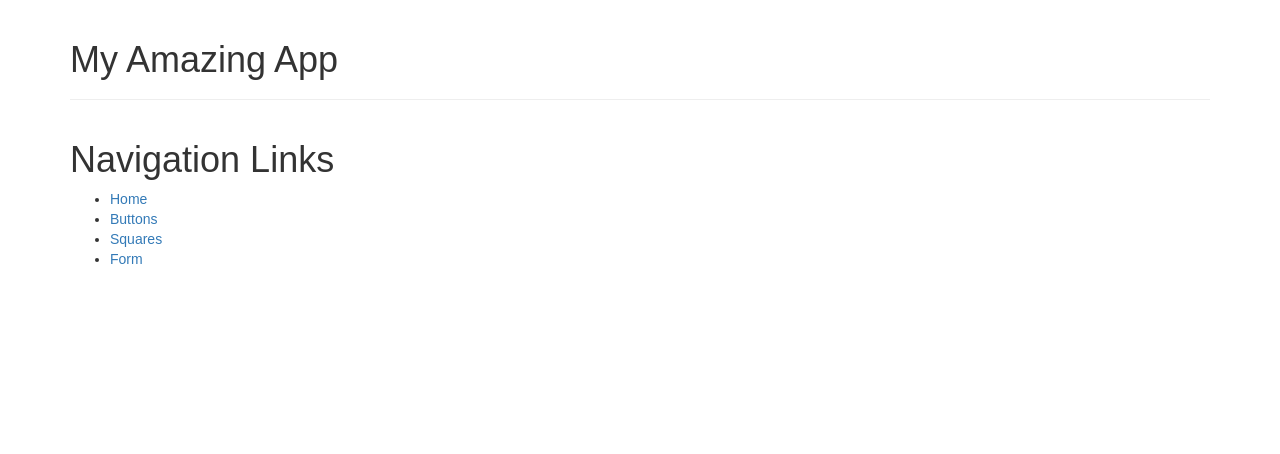
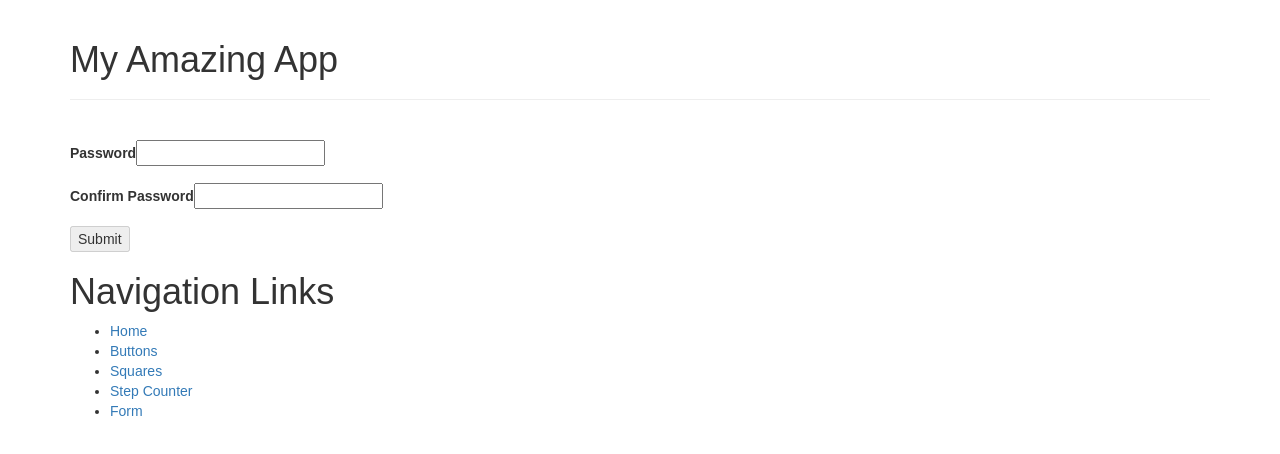
Before and after one commit to arthurg90/react-week, a React (Create React App) app: page / in a window 1280 px wide. Shown: the top 454 px of the page. Built offline with nearby package versions, Linux system fonts and the light colour scheme.

Commit message:
working through lifting state challenges

```diff
--- a/src/App.jsx
+++ b/src/App.jsx
@@ -1,4 +1,4 @@
-// state exercice
+// state exercise
 // ---------------------------------------------------------------------------------------------------------------
 // import React from "react";
 // import Header from "./Header";
@@ -71,11 +71,9 @@ import Squares from "./lifting-state-challenges/Squares";
 import Form from "./lifting-state-challenges/Form"
 import Links from "./react-router/Links"
 import FourOhFour from "./react-router/FourOhFour"
+import StepCounter from "./states-challenges/StepCounter";
+import Signup from "./lifting-state-challenges/Signup"
 
-
-
-// import Password from "./lifting-state-challenges/Password";
-// import Signup from "./lifting-state-challenges/Signup";
 
 const App = () => (
 	<Router>
@@ -83,16 +81,22 @@ const App = () => (
 			<Switch>
 			   <Route exact path="/" component={ Header }/>
 			   <Route path="/buttons" component={ Buttons }/>
-			   <Route path="/squares/:colour" render={ ({ match }) => (
+			   <Route exact path="/squares" component={ Squares }/>
+			   <Route exact path="/squares/:colour" render={ ({ match }) => (
     <Squares colour={ match.params.colour } /> )} />
+			   <Route exact path="/steps" component={ StepCounter }/>
+			   <Route exact path="/steps/:step/:max" render={ ({ match }) => (
+    <StepCounter step={ match.params.step } max={ match.params.max } /> )} />
 			   <Route path="/form" component={ Form }/>
 			   <Route component={ FourOhFour }/>
 			</Switch>
-		   <Links />
+			<br />
+		    <Signup minimumLength={ 12 } />
+		    <Links />
+
 		</div>
 
 	</Router>
 );
 
-
 export default App;
--- a/src/lifting-state-challenges/Button.jsx
+++ b/src/lifting-state-challenges/Button.jsx
@@ -8,7 +8,6 @@ export default ({ name, selected, onClick }) => (
     >
     	{ name }
 
-
     </button>
 
 );
--- a/src/lifting-state-challenges/Form.jsx
+++ b/src/lifting-state-challenges/Form.jsx
@@ -12,6 +12,7 @@ class Form extends Component {
             ],
         };
     }
+
 
     update(index, value) {
     // get a copy of the current inputs array
--- a/src/lifting-state-challenges/Signup.js
+++ b/src/lifting-state-challenges/Signup.js
@@ -1,3 +1,5 @@
+// Create a component <Password label="Password"> that contains an <input> with a <label>. Inside a <SignUp minimumLength={ 12 }> component put two <Password> components: one should have the label "Password" and the other "Confirm Password". Both <Password> components should have a red border unless they are longer than minimumLength and match each other.
+
 import React, { Component } from "react";
 import Password from "./Password";
 
@@ -7,8 +9,8 @@ class Signup extends Component {
 
         this.state = {
             inputs: [
-                { label: "Name", value: "Test" },
-                { label: "Email", value: "blah@blah.com" },
+                { label: "Password", value: "" },
+                { label: "Confirm Password", value: "" },
             ],
         };
     }
@@ -17,7 +19,6 @@ class Signup extends Component {
     // get a copy of the current inputs array
     let inputs = this.state.inputs.slice();
 
-    // update the value of the input with the given index
     inputs[index].value = value;
 
     // save the state
@@ -30,7 +31,7 @@ class Signup extends Component {
     return (
         <form>
             { this.state.inputs.map(({label, value}, i) => (
-                <Input
+                <Password
                     key={ i }
                     label={ label }
                     value={ value }
--- a/src/react-router/Links.jsx
+++ b/src/react-router/Links.jsx
@@ -8,7 +8,8 @@ export default () => (
 		   <ul>
 		       <li><Link to="/">Home</Link></li>
 		       <li><Link to="/buttons">Buttons</Link></li>
-		       <li><Link to="/squares">Squares</Link></li>
+		       <li><Link to="/squares/yellow">Squares</Link></li>
+		       <li><Link to="/steps/5/100">Step Counter</Link></li>
 		       <li><Link to="/form">Form</Link></li>
 		   </ul>
 	</div>
```
Also changed, not shown: src/react-router/Show.jsx (added, +18 -0 lines).
